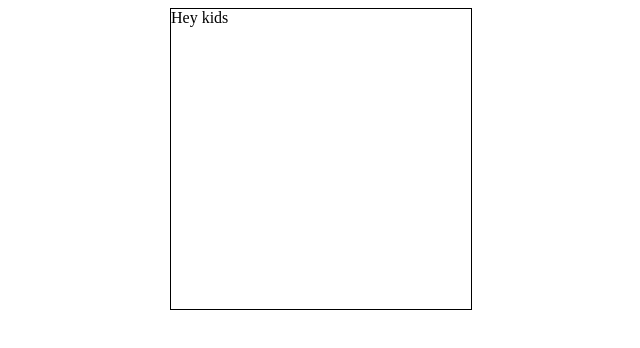
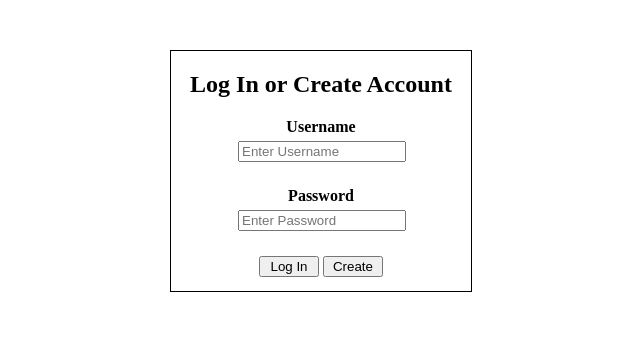
Before and after one commit to codeWorth/Risk, a plain HTML site: page index.html in a window 1280 px wide. Shown: the whole page, without its empty margins (319-959 px from the left). Drawn offline with Linux system fonts and the light colour scheme.

Commit message:
login page visual

```diff
--- a/index.html
+++ b/index.html
@@ -5,16 +5,56 @@
 
 			#center {
 				margin: auto;
+				margin-top: 50px;
 				width: 300px;
-				height: 300px;
+				height: 240px;
 				border: 1px solid black;
+			}
+
+			h2 {
+				width: 100%;
+				text-align: center;
+				margin-bottom: 20px;
+			}
+
+			h4 {
+				margin: auto;
+				width: 100%;
+				text-align: center;
+				margin-bottom: 5px;
+			}
+
+			input {
+				margin-left: 67px;
+				margin-right: 67px;
+				width: 160px;
+				margin-top: 0px;
+				margin-bottom: 25px;
+			}
+
+			#login {
+				width: 60px;
+				margin-left: 88px;
+			}
+
+			#create {
+				width: 60px;
+				margin-right: 88px;
 			}
 
 		</style>
 	</head>
 	<body>
 		<div id="center">
-			Hey kids
+			<h2>Log In or Create Account</h2>
+
+			<h4>Username</h4>
+			<input id="username" type="text" placeholder="Enter Username"> <br/>
+
+			<h4>Password</h4>
+			<input id="password" type="password" placeholder="Enter Password"> <br/>
+
+			<button id="login" type="submit">Log In</button> <button id="create" type="submit">Create</button>
 		</div>
 
 		<script>
```
